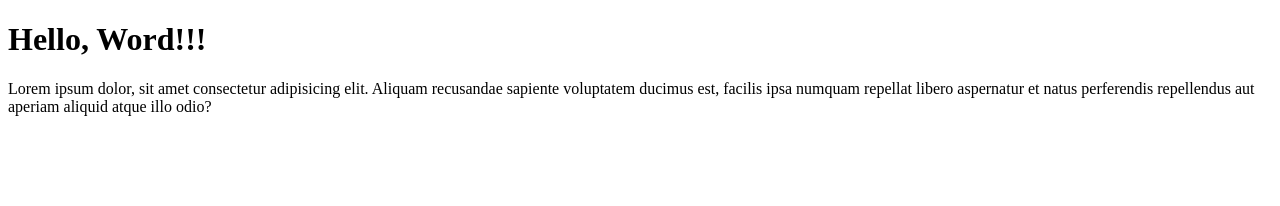
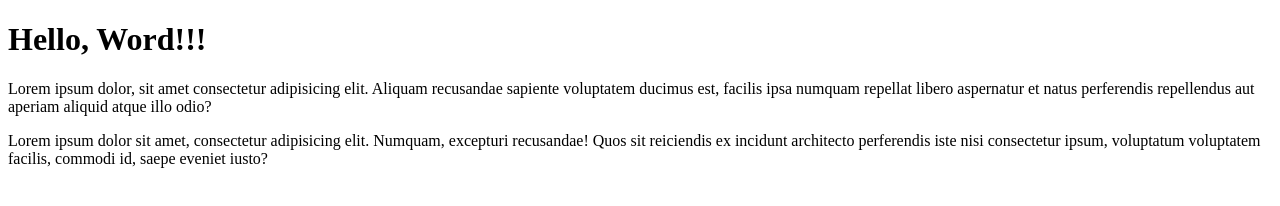
Before and after one commit to YuriFrancap/Teste, a plain HTML site: page src/index.html in a window 1280 px wide. Drawn offline with Linux system fonts and the light colour scheme.

Commit message:
new-create-paragraph

```diff
--- a/src/index.html
+++ b/src/index.html
@@ -9,5 +9,7 @@
     <h1>Hello, Word!!!</h1>
     <p>Lorem ipsum dolor, sit amet consectetur adipisicing elit. Aliquam recusandae sapiente voluptatem ducimus est, facilis ipsa numquam repellat libero aspernatur et natus perferendis repellendus aut aperiam aliquid atque illo odio?</p>
 
+    <p>Lorem ipsum dolor sit amet, consectetur adipisicing elit. Numquam, excepturi recusandae! Quos sit reiciendis ex incidunt architecto perferendis iste nisi consectetur ipsum, voluptatum voluptatem facilis, commodi id, saepe eveniet iusto?</p>
+
 </body>
 </html>
```
